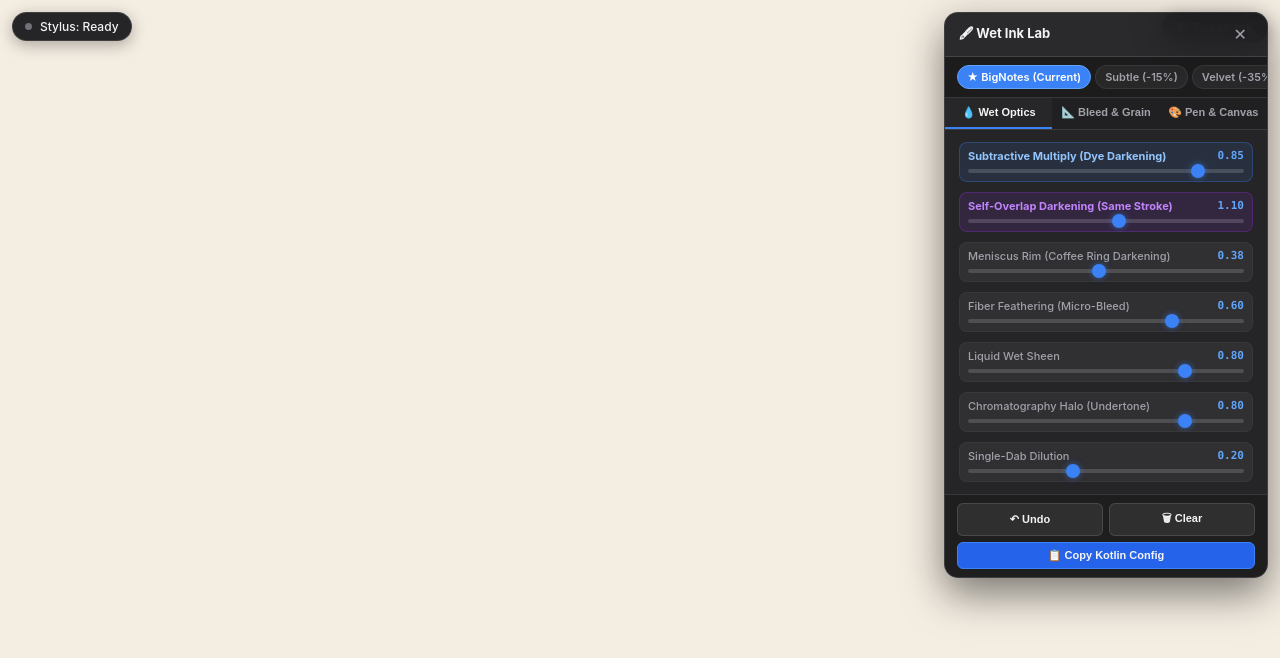
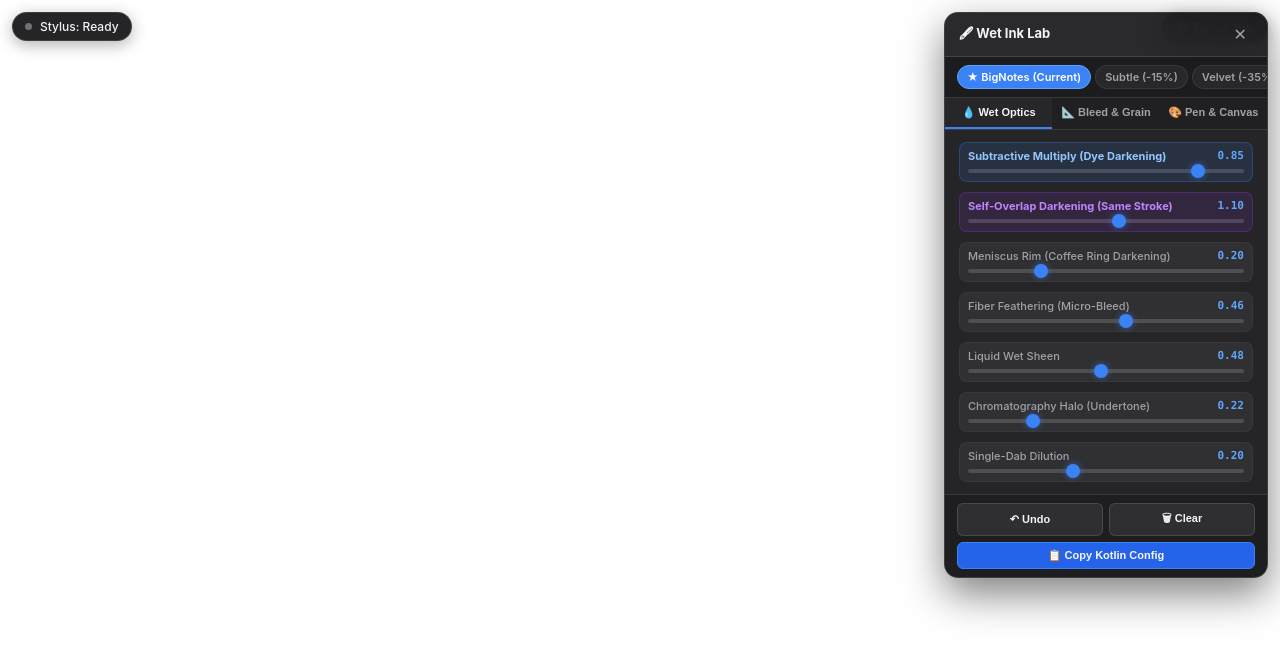
Before and after one commit to anshumangaurav13/app.goodboy13.bignotes, a plain HTML site: page web_demo/index.html in a window 1280 px wide. Drawn offline with Linux system fonts and the light colour scheme.

Commit message:
feat(web_demo): configure white background and official BigNotes ink palette

```diff
--- a/web_demo/index.html
+++ b/web_demo/index.html
@@ -28,7 +28,7 @@
     width: 100%;
     height: 100%;
     overflow: hidden;
-    background-color: #f4ede2;
+    background-color: #ffffff;
     font-family: -apple-system, BlinkMacSystemFont, "Segoe UI", Roboto, Helvetica, Arial, sans-serif;
     touch-action: none;
   }
@@ -525,22 +525,23 @@
       </div>
 
       <div class="control-group">
-        <span class="label-name" style="font-size:11px;">Ink Palette</span>
+        <span class="label-name" style="font-size:11px;">Ink Palette (BigNotes Official)</span>
         <div class="swatch-row">
-          <div class="color-swatch active" data-color="#0f172a" style="background: #0f172a;" title="Carbon Black"></div>
+          <div class="color-swatch active" data-color="#000000" style="background: #000000;" title="Ink Black"></div>
+          <div class="color-swatch" data-color="#475569" style="background: #475569;" title="Slate"></div>
+          <div class="color-swatch" data-color="#dc2626" style="background: #dc2626;" title="Crimson"></div>
           <div class="color-swatch" data-color="#0018c8" style="background: #0018c8;" title="Royal Blue"></div>
-          <div class="color-swatch" data-color="#b91c1c" style="background: #b91c1c;" title="Oxblood Red"></div>
-          <div class="color-swatch" data-color="#047857" style="background: #047857;" title="Emerald Green"></div>
-          <div class="color-swatch" data-color="#581c87" style="background: #581c87;" title="Royal Violet"></div>
-          <input type="color" id="custom-color-picker" value="#0f172a" style="width:24px; height:24px; padding:0; border:none; border-radius:50%; cursor:pointer; background:none;">
+          <div class="color-swatch" data-color="#059669" style="background: #059669;" title="Emerald"></div>
+          <div class="color-swatch" data-color="#d97706" style="background: #d97706;" title="Amber"></div>
+          <input type="color" id="custom-color-picker" value="#000000" style="width:24px; height:24px; padding:0; border:none; border-radius:50%; cursor:pointer; background:none;">
         </div>
       </div>
 
       <div class="control-group">
         <span class="label-name" style="font-size:11px; margin-bottom:4px;">Paper Background</span>
         <select id="sel-paper">
+          <option value="#ffffff" selected>Pure White (#ffffff)</option>
           <option value="#f4ede2">Warm Parchment (#f4ede2)</option>
-          <option value="#ffffff">Pure White (#ffffff)</option>
           <option value="#faf7f0">Ivory Notebook (#faf7f0)</option>
           <option value="#18181b">Dark Velvet Paper (#18181b)</option>
         </select>
@@ -577,24 +578,24 @@
 const CONFIG = {
   baseWidth: 5.5,
   inkDilution: 0.20,
-  bleedRatio: 0.72,
-  bleedPower: 3.2,
-  coreShiftRatio: -0.20,
-  bleedBaseOpacity: 0.36,
-  paperGrainMix: 0.60,
-  aaWidth: 0.55,
-  quadMarginRatio: 0.72,
+  bleedRatio: 0.98,
+  bleedPower: 1.90,
+  coreShiftRatio: -0.25,
+  bleedBaseOpacity: 0.66,
+  paperGrainMix: 0.46,
+  aaWidth: 0.50,
+  quadMarginRatio: 0.68,
 
   // Physical Wet-Ink Optics & Subtractive Multiply
   multiplyStrength: 0.85,
   selfOverlapDarkening: 1.10,
-  fiberFeathering: 0.60,
-  meniscusRim: 0.38,
-  wetSheen: 0.80,
-  chromaHalo: 0.80,
-
-  color: [15 / 255, 23 / 255, 42 / 255, 1.0], // Carbon Black #0F172A
-  paperColor: "#f4ede2",
+  fiberFeathering: 0.46,
+  meniscusRim: 0.20,
+  wetSheen: 0.48,
+  chromaHalo: 0.22,
+
+  color: [0.0, 0.0, 0.0, 1.0], // Ink Black #000000
+  paperColor: "#ffffff",
   stylusOnly: false
 };
 
@@ -602,19 +603,19 @@ const PRESETS = {
   BIGNOTES_CURRENT: {
     baseWidth: 5.5,
     inkDilution: 0.20,
-    bleedRatio: 0.72,
-    bleedPower: 3.2,
-    coreShiftRatio: -0.20,
-    bleedBaseOpacity: 0.36,
-    paperGrainMix: 0.60,
-    aaWidth: 0.55,
-    quadMarginRatio: 0.72,
+    bleedRatio: 0.98,
+    bleedPower: 1.90,
+    coreShiftRatio: -0.25,
+    bleedBaseOpacity: 0.66,
+    paperGrainMix: 0.46,
+    aaWidth: 0.50,
+    quadMarginRatio: 0.68,
     multiplyStrength: 0.85,
     selfOverlapDarkening: 1.10,
-    fiberFeathering: 0.60,
-    meniscusRim: 0.38,
-    wetSheen: 0.80,
-    chromaHalo: 0.80
+    fiberFeathering: 0.46,
+    meniscusRim: 0.20,
+    wetSheen: 0.48,
+    chromaHalo: 0.22
   },
   SUBTLE_SOFT: {
     baseWidth: 5.5,
```
